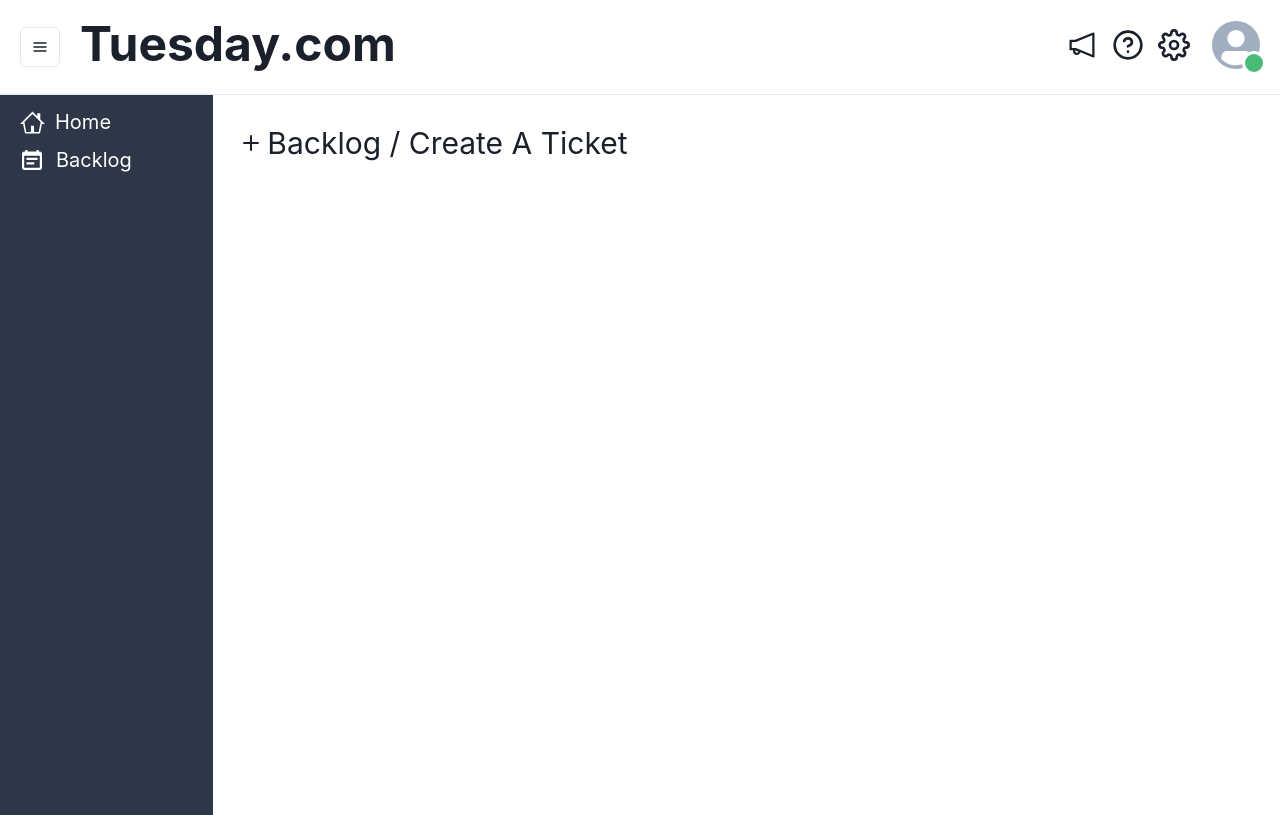
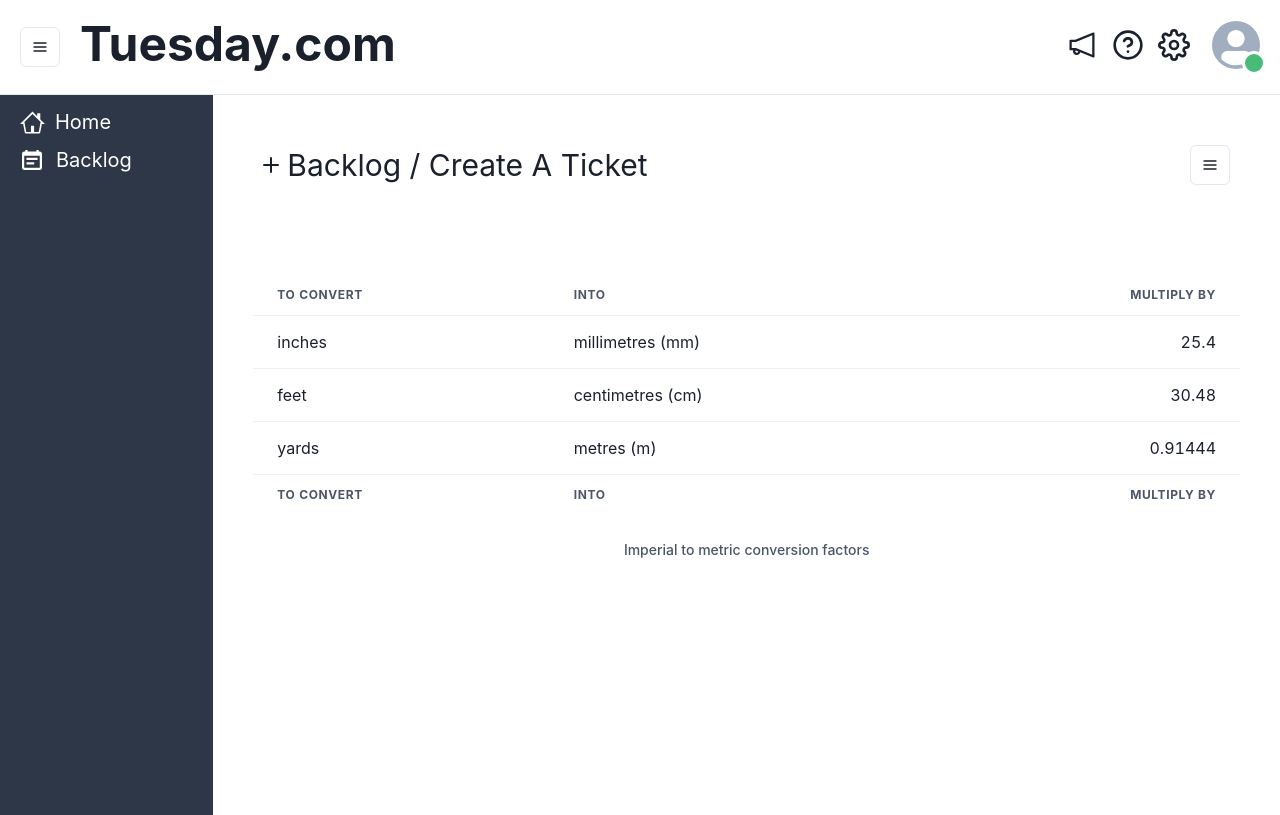
Before and after one commit to rayrayy94/Tuesday-app, a React (Create React App) app: page /backlog in a window 1280 px wide. Built offline with nearby package versions, Linux system fonts and the light colour scheme.

Commit message:
added form, config file, modal for backlog to create tickets

```diff
--- a/package.json
+++ b/package.json
@@ -10,6 +10,7 @@
     "@testing-library/jest-dom": "^5.17.0",
     "@testing-library/react": "^13.4.0",
     "@testing-library/user-event": "^14.5.2",
+    "axios": "^1.6.8",
     "framer-motion": "^6.5.1",
     "react": "^18.2.0",
     "react-dom": "^18.2.0",
--- a/src/Components/Backlog/Backlog.js
+++ b/src/Components/Backlog/Backlog.js
@@ -1,15 +1,26 @@
-import { Box, Flex, Heading } from '@chakra-ui/react';
+import { Box, Flex, Heading, Spacer } from '@chakra-ui/react';
 import { AddIcon } from '@chakra-ui/icons';
+import TableForBacklog from './Table/TableForBacklog';
+import HamburgerMenu from './Menu/HamburgerMenu';
 
 function Backlog() {
   return (
     <Box>
-      <Flex p={30} align={'center'} gap={2}>
-        <AddIcon />
-        <Heading size={'lg'} fontWeight={400}>
-          Backlog / Create A Ticket
-        </Heading>
-      </Flex>
+      <Box>
+        <Flex p={50} align={'center'} gap={2}>
+          <AddIcon />
+          <Heading size={'lg'} fontWeight={400}>
+            Backlog / Create A Ticket
+          </Heading>
+          <Spacer />
+
+          <HamburgerMenu />
+        </Flex>
+      </Box>
+
+      <Box p={10}>
+        <TableForBacklog />
+      </Box>
     </Box>
   );
 }
--- /dev/null
+++ b/src/Components/Backlog/Menu/Form/Form.css
@@ -0,0 +1,3 @@
+.ghostBTN{
+    border: 1px solid rgba(0, 0, 255, 0.13);
+}
--- /dev/null
+++ b/src/Components/Backlog/Menu/Form/Form.js
@@ -0,0 +1,93 @@
+import {
+  Badge,
+  Box,
+  Button,
+  Flex,
+  FormLabel,
+  Heading,
+  Input,
+  Textarea,
+} from '@chakra-ui/react';
+
+import axios from 'axios';
+import API from '../../../../Config/Config';
+import './Form.css';
+
+function Form({ onClose }) {
+  function addTicket() {
+    const ticketName = document.getElementById('ticketName').value;
+    const description = document.getElementById('description').value;
+    const userName = document.getElementById('userName').value;
+    const comment = document.getElementById('comment').value;
+
+    let addTicketData = {
+      ticketName,
+      description,
+      userName,
+      comment,
+    };
+
+    axios
+      .post(`${API.apiUri}/create-ticket`, addTicketData)
+      .then(() => console.log('Ticket Added'))
+      .catch(e => console.log(e));
+  }
+  return (
+    <>
+      <Box>
+        <Flex justify={'flex-end'}>
+          <Badge colorScheme="red" fontSize={'0.8em'}>
+            TODO
+          </Badge>
+        </Flex>
+        <FormLabel fontSize={14}>Ticket Name :</FormLabel>
+        <Input
+          type="text"
+          name="ticketName"
+          id="ticketName"
+          placeholder="Ticket Name"
+        />
+        <br />
+        <br />
+        <FormLabel fontSize={14}>Ticket Description :</FormLabel>
+        <Textarea
+          name="description"
+          id="description"
+          placeholder="Description"
+        ></Textarea>
+        <br />
+        <br />
+        <FormLabel fontSize={14}>Upload Images</FormLabel>
+        <Input type="file" name="images" id="images" border={'none'} />
+        <br />
+        <br />
+
+        <Box>
+          <Heading size={'sm'}> Activity :</Heading>
+          <Badge colorScheme="green">Comments</Badge>
+          <br />
+          <br />
+          <Input type="text" name="userName" id="userName" placeholder="Name" />
+          <br />
+          <br />
+          <Textarea
+            name="comment"
+            id="comment"
+            placeholder="Your Comments..."
+          ></Textarea>
+        </Box>
+        <br />
+        <Flex justify={'flex-end'}>
+          <Button colorScheme="blue" mr={3} onClick={onClose}>
+            Close
+          </Button>
+          <Button variant="ghost" className="ghostBTN" onClick={addTicket}>
+            Create
+          </Button>
+        </Flex>
+      </Box>
+    </>
+  );
+}
+
+export default Form;
--- /dev/null
+++ b/src/Components/Backlog/Menu/HamburgerMenu.js
@@ -0,0 +1,77 @@
+import { Box } from '@chakra-ui/react';
+import {
+  Menu,
+  MenuButton,
+  MenuList,
+  MenuItem,
+  IconButton,
+} from '@chakra-ui/react';
+import {
+  Modal,
+  ModalOverlay,
+  ModalContent,
+  ModalHeader,
+  ModalFooter,
+  ModalBody,
+  ModalCloseButton,
+} from '@chakra-ui/react';
+
+import { AddIcon, HamburgerIcon } from '@chakra-ui/icons';
+import { useDisclosure } from '@chakra-ui/react';
+
+import Form from './Form/Form';
+
+function HamburgerMenu() {
+  const { isOpen, onOpen, onClose } = useDisclosure();
+
+  function closeModal() {
+    onClose(true);
+  }
+
+  return (
+    <>
+      <Box>
+        <Menu>
+          <MenuButton
+            as={IconButton}
+            aria-label="Options"
+            icon={<HamburgerIcon />}
+            variant="outline"
+          />
+          <MenuList>
+            <MenuItem icon={<AddIcon />} onClick={onOpen}>
+              Create A Ticket
+            </MenuItem>
+          </MenuList>
+        </Menu>
+      </Box>
+
+      <Modal
+        isOpen={isOpen}
+        onClose={onClose}
+        size={'2xl'}
+        scrollBehavior={'inside'}
+      >
+        <ModalOverlay />
+        <ModalContent>
+          <ModalHeader> New Ticket</ModalHeader>
+          <ModalCloseButton />
+          <ModalBody>
+            <Form onClose={closeModal} />
+          </ModalBody>
+
+          <ModalFooter>
+            {/* <Button colorScheme="blue" mr={3} onClick={onClose}>
+              Close
+            </Button> */}
+            {/* <Button variant="ghost" className="ghostBTN" onClick={addTicket}>
+              Create
+            </Button> */}
+          </ModalFooter>
+        </ModalContent>
+      </Modal>
+    </>
+  );
+}
+
+export default HamburgerMenu;
--- /dev/null
+++ b/src/Components/Backlog/Table/TableForBacklog.js
@@ -0,0 +1,56 @@
+import {
+  Table,
+  Thead,
+  Tbody,
+  Tfoot,
+  Tr,
+  Th,
+  Td,
+  TableCaption,
+  TableContainer,
+} from '@chakra-ui/react';
+
+function TableForBacklog() {
+  return (
+    <>
+      <TableContainer>
+        <Table variant="simple">
+          <TableCaption>Imperial to metric conversion factors</TableCaption>
+          <Thead>
+            <Tr>
+              <Th>To convert</Th>
+              <Th>into</Th>
+              <Th isNumeric>multiply by</Th>
+            </Tr>
+          </Thead>
+          <Tbody>
+            <Tr>
+              <Td>inches</Td>
+              <Td>millimetres (mm)</Td>
+              <Td isNumeric>25.4</Td>
+            </Tr>
+            <Tr>
+              <Td>feet</Td>
+              <Td>centimetres (cm)</Td>
+              <Td isNumeric>30.48</Td>
+            </Tr>
+            <Tr>
+              <Td>yards</Td>
+              <Td>metres (m)</Td>
+              <Td isNumeric>0.91444</Td>
+            </Tr>
+          </Tbody>
+          <Tfoot>
+            <Tr>
+              <Th>To convert</Th>
+              <Th>into</Th>
+              <Th isNumeric>multiply by</Th>
+            </Tr>
+          </Tfoot>
+        </Table>
+      </TableContainer>
+    </>
+  );
+}
+
+export default TableForBacklog;
--- /dev/null
+++ b/src/Config/Config.js
@@ -0,0 +1,3 @@
+module.exports = {
+  apiUri: 'http://localhost:8080',
+};
```
Also changed, not shown: src/Components/Backlog/Menu/HamburgerMenu.css (added), src/Components/Backlog/Table/TableForBacklog.css (added), 1 other file (tests, documents, lock files or other folders).
